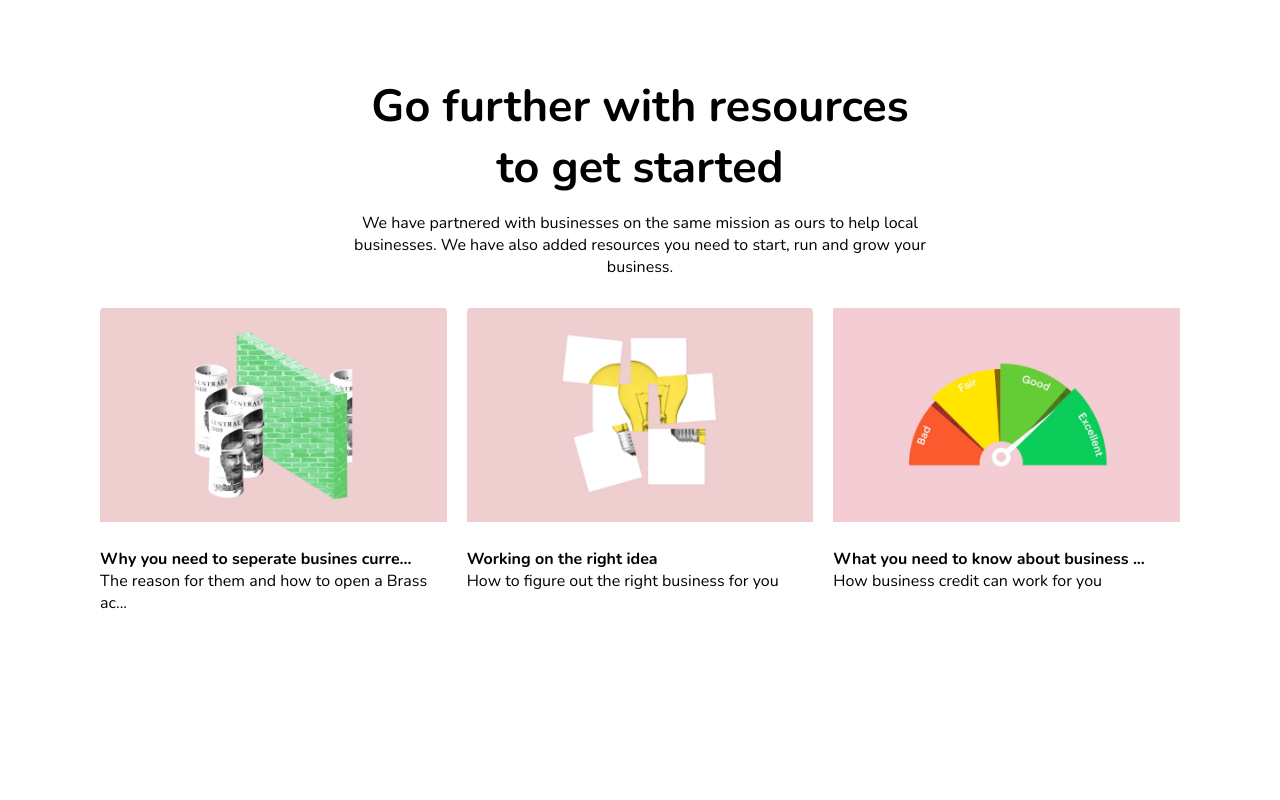
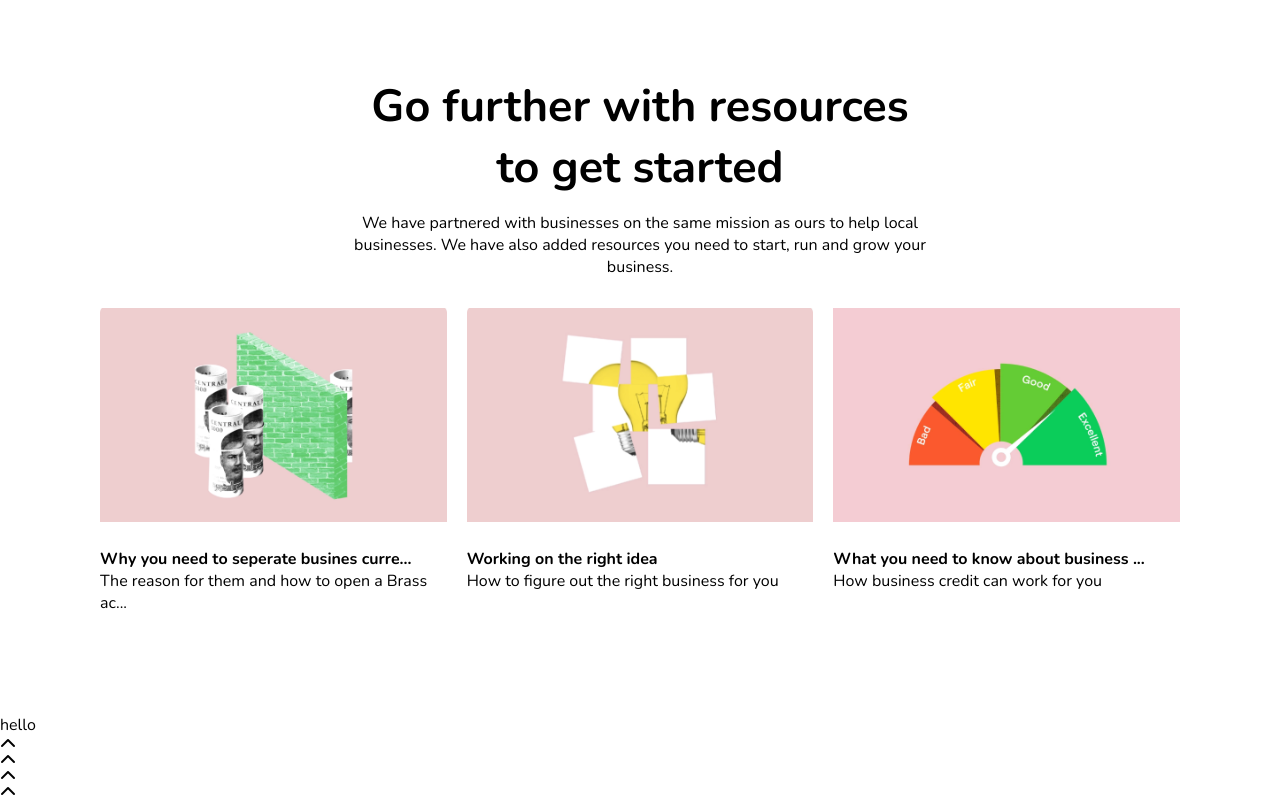
Before and after one commit to aiyus2020/brass-banking, a React (Create React App) app: page / in a window 1280 px wide. Shown: the part 4380-5180 px from the top of the page. Before the commit the page ends 5094 px from the top, so only its background shows below. Built offline with nearby package versions, Linux system fonts and the light colour scheme.

Commit message:
start show

```diff
--- a/public/index.html
+++ b/public/index.html
@@ -9,6 +9,7 @@
       name="description"
       content="Web site created using create-react-app"
     />
+    <link rel="stylesheet" href="https://cdnjs.cloudflare.com/ajax/libs/font-awesome/6.4.0/css/all.min.css" integrity="sha512-iecdLmaskl7CVkqkXNQ/ZH/XLlvWZOJyj7Yy7tcenmpD1ypASozpmT/E0iPtmFIB46ZmdtAc9eNBvH0H/ZpiBw==" crossorigin="anonymous" referrerpolicy="no-referrer" />
     <link rel="apple-touch-icon" href="%PUBLIC_URL%/logo192.png" />
     <!--
       manifest.json provides metadata used when your web app is installed on a
--- a/src/App.js
+++ b/src/App.js
@@ -8,6 +8,7 @@ import Intergration from "./components/swipper/intergration";
 import Manage from "./components/manage/manage";
 import Support from "./components/support/support";
 import Resources from "./components/resources/resources";
+import ShowHideDivs from "./components/know/know";
 function App() {
   return (
     <div>
@@ -21,6 +22,7 @@ function App() {
       <Manage />
       <Support />
       <Resources />
+      <ShowHideDivs/>
     </div>
   );
 }
--- /dev/null
+++ b/src/components/know/know.js
@@ -0,0 +1,76 @@
+import React, { useState } from 'react';
+
+function ShowHideDivs() {
+  const [showDiv, setShowDiv] = useState('');
+
+  const handleUpClick = (div) => {
+    setShowDiv(div);
+  }
+
+  const handleDownClick = () => {
+    setShowDiv('');
+  }
+
+  return (
+    <div>
+        <div>hello</div>
+      <i
+        className="fa fa-chevron-up"
+        onClick={() => handleUpClick('div1')}
+        style={{ display: showDiv === 'div1' ? 'none' : 'block' }}
+      ></i>
+      <div style={{ display: showDiv === 'div1' ? 'block' : 'none' }}>
+        This is the first div that will be shown or hidden.
+      </div>
+      <i
+        className="fa fa-chevron-down"
+        onClick={handleDownClick}
+        style={{ display: showDiv === 'div1' ? 'block' : 'none' }}
+      ></i>
+
+      <i
+        className="fa fa-chevron-up"
+        onClick={() => handleUpClick('div2')}
+        style={{ display: showDiv === 'div2' ? 'none' : 'block' }}
+      ></i>
+      <div style={{ display: showDiv === 'div2' ? 'block' : 'none' }}>
+        This is the second div that will be shown or hidden.
+      </div>
+      <i
+        className="fa fa-chevron-down"
+        onClick={handleDownClick}
+        style={{ display: showDiv === 'div2' ? 'block' : 'none' }}
+      ></i>
+
+      <i
+        className="fa fa-chevron-up"
+        onClick={() => handleUpClick('div3')}
+        style={{ display: showDiv === 'div3' ? 'none' : 'block' }}
+      ></i>
+      <div style={{ display: showDiv === 'div3' ? 'block' : 'none' }}>
+        This is the third div that will be shown or hidden.
+      </div>
+      <i
+        className="fa fa-chevron-down"
+        onClick={handleDownClick}
+        style={{ display: showDiv === 'div3' ? 'block' : 'none' }}
+      ></i>
+
+      <i
+        className="fa fa-chevron-up"
+        onClick={() => handleUpClick('div4')}
+        style={{ display: showDiv === 'div4' ? 'none' : 'block' }}
+      ></i>
+      <div style={{ display: showDiv === 'div4' ? 'block' : 'none' }}>
+        This is the fourth div that will be shown or hidden.
+      </div>
+      <i
+        className="fa fa-chevron-down"
+        onClick={handleDownClick}
+        style={{ display: showDiv === 'div4' ? 'block' : 'none' }}
+      ></i>
+    </div>
+  );
+}
+
+export default ShowHideDivs;
--- a/src/index.css
+++ b/src/index.css
@@ -321,12 +321,14 @@ font-size: 45px;
     .resources_container{
         width: 100%;
         padding:  100px;
+        position: relative;
     }
     .bottom_img{
-        width:  350px;;
+        width:  350px;
     }
     .bottom_img img{
         width: 100%;
+        cursor: pointer;
     }
     .bottom_img h4{
         padding-top: 20px;
```
